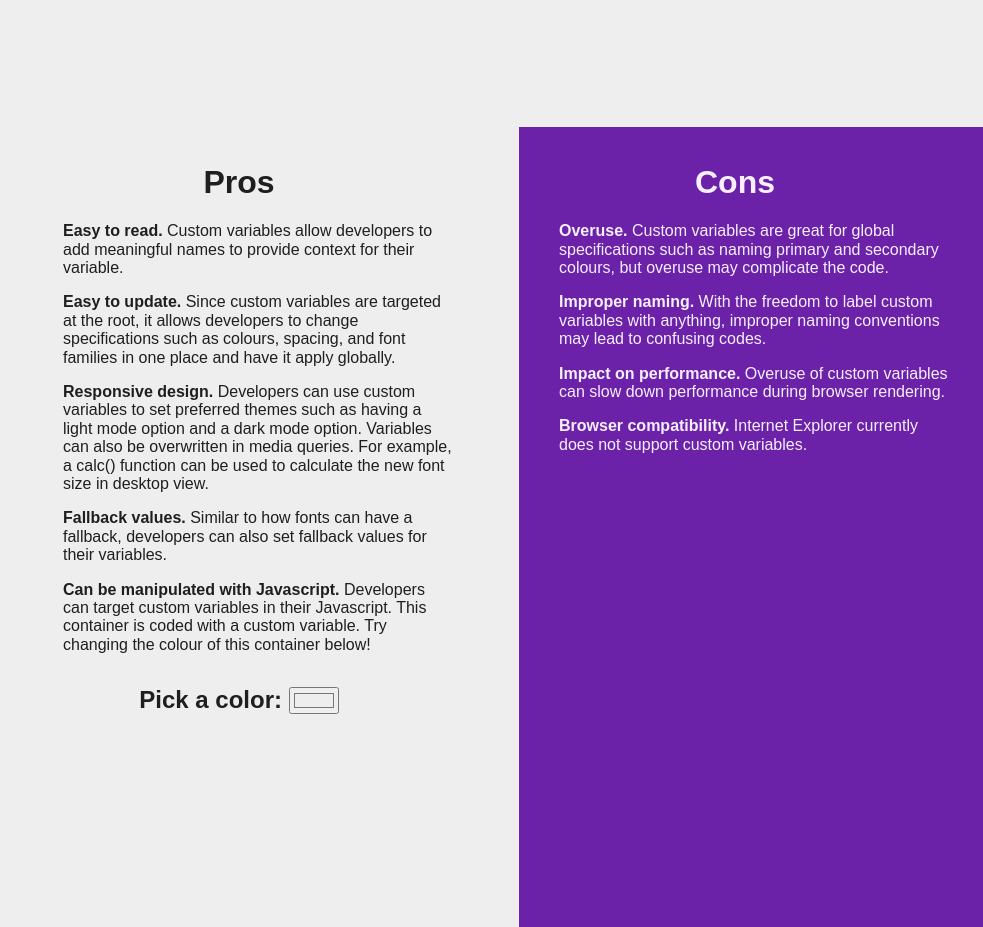
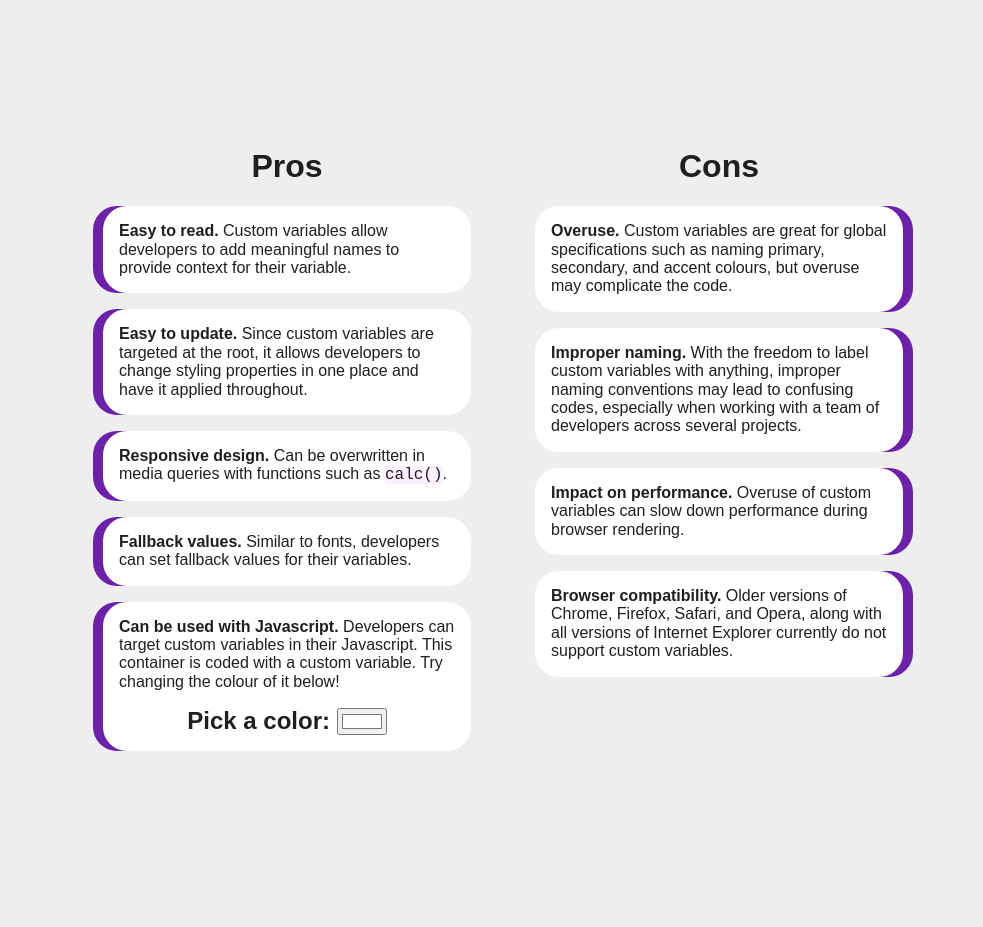
Before and after one commit to CloueM/Project1-G4, a plain HTML site: page index.html in a window 1280 px wide. Shown: the part 4980-5907 px from the top of the page, without its empty margins (297-1280 px from the left). Drawn offline with Linux system fonts and the light colour scheme.

Commit message:
redesign section with containers for each point

```diff
--- a/index.html
+++ b/index.html
@@ -166,27 +166,27 @@
         <section class="pros-cons" id="pros-cons">
             <article class="pros">
                 <h1>Pros</h1>
-                <ul>
-                    <li><strong>Easy to read.</strong> Custom variables allow developers to add meaningful names to provide context for their variable.</li>
-                    <li><strong>Easy to update.</strong> Since custom variables are targeted at the root, it allows developers to change specifications such as colours, spacing, and font families in one place and have it apply globally.</li>
-                    <li><strong>Responsive design.</strong> Developers can use custom variables to set preferred themes such as having a light mode option and a dark mode option. Variables can also be overwritten in media queries. For example, a <span>calc()</span> function can be used to calculate the new font size in desktop view.</li>
-                    <li><strong>Fallback values.</strong> Similar to how fonts can have a fallback, developers can also set fallback values for their variables.</li>
-                    <li><strong>Can be manipulated with Javascript.</strong> Developers can target custom variables in their Javascript. This container is coded with a custom variable. Try changing the colour of this container below!</li>
-                </ul>
-                <div class="change-me">
-                    <span>Pick a color:</span>
-                    <input id="color" type="color" value="#eeeeee">
+
+                <p class="pros-box"><strong>Easy to read.</strong> Custom variables allow developers to add meaningful names to provide context for their variable.</li></p>
+                <p class="pros-box"><strong>Easy to update.</strong> Since custom variables are targeted at the root, it allows developers to change styling properties in one place and have it applied throughout.</p>
+                <p class="pros-box"><strong>Responsive design.</strong> Can be overwritten in media queries with functions such as <code>calc()</code>.</p>
+                <p class="pros-box"><strong>Fallback values.</strong> Similar to fonts, developers can set fallback values for their variables.</p>
+                <div class="pros-box-change"><strong>Can be used with Javascript.</strong> Developers can target custom variables in their Javascript. This container is coded with a custom variable. Try changing the colour of it below!
+
+                    <div class="change-me">
+                        <span>Pick a color:</span>
+                        <input id="color" type="color" value="#ffffff">
+                    </div>
                 </div>
+
             </article>
 
             <article class="cons">
                 <h1>Cons</h1>
-                <ul>
-                    <li><strong>Overuse.</strong> Custom variables are great for global specifications such as naming primary and secondary colours, but overuse may complicate the code.</li>
-                    <li><strong>Improper naming.</strong> With the freedom to label custom variables with anything, improper naming conventions may lead to confusing codes.</li>
-                    <li><strong>Impact on performance.</strong> Overuse of custom variables can slow down performance during browser rendering.</li>
-                    <li><strong>Browser compatibility.</strong> Internet Explorer currently does not support custom variables.</li>
-                </ul>
+                <p class="cons-box"><strong>Overuse.</strong> Custom variables are great for global specifications such as naming primary, secondary, and accent colours, but overuse may complicate the code.</p>
+                <p class="cons-box"><strong>Improper naming.</strong> With the freedom to label custom variables with anything, improper naming conventions may lead to confusing codes, especially when working with a team of developers across several projects.</p>
+                <p class="cons-box"><strong>Impact on performance.</strong> Overuse of custom variables can slow down performance during browser rendering.</p>
+                <p class="cons-box"><strong>Browser compatibility.</strong> Older versions of Chrome, Firefox, Safari, and Opera, along with all versions of Internet Explorer currently do not support custom variables.</p>
             </article>
         </section>
 
--- a/scripts/script.js
+++ b/scripts/script.js
@@ -9,7 +9,7 @@ button.addEventListener('click', function(){
 
 // pick a color in pros vs cons section
 let color = document.getElementById('color');
-const bg = document.querySelector('.pros');
+const bg = document.querySelector('.pros-box-change');
 
 color.addEventListener('change', function(newColor){
     bg.style.setProperty('--changeMe', newColor.target.value);
--- a/styles/style.css
+++ b/styles/style.css
@@ -533,67 +533,61 @@ main > section {
 
 
 
-
-
-/* CLOUE'S SECTION */
-
-
-
-
-/* ANNA'S SECTION */
+/* PROS VS CONS SECTION */
 .pros,
 .cons {
-  margin: 2rem;
-  padding: 1rem 2rem 1rem 0rem;
-}
-
-.pros li,
-.cons li {
-  padding-bottom: 1rem;
-  display: block;
+  margin: 0 auto;
+  padding: 0 1rem;
+  max-width: 25rem;
 }
 
 .pros h1,
 .cons h1 {
   text-align: center;
+  font-size: var(--mobile-h1);
 }
 
-.pros {
-  --changeMe: #eeeeee;
+.pros-box,
+.pros-box-change,
+.cons-box {
+  background-color: var(--light-secondary);
+  padding: 1rem;
+  border-radius: 1.5rem;
+}
+
+.pros-box,
+.pros-box-change {
+  box-shadow: -10px 0px var(--primary-accent);
+}
+
+.pros-box code {
+  background-color: var(--secondary-accent);
+}
+
+.pros-box-change {
+  --changeMe: #ffffff; /* do not change this */
   background-color: var(--changeMe);
   color: #1f1f1f;
 }
 
-.pros h1 {
-  color: #1f1f1f;
-}
-
-.cons,
-.cons h1 {
-  background-color: #6b21a8;
-  color: #f8f0ff;
-}
-
 .change-me {
+  padding-top: 1rem;
   text-align: center;
   font-size: 1.5rem;
   font-weight: 700;
 }
 
+.cons-box {
+  box-shadow: 10px 0px var(--primary-accent);
+}
 
-/* CREDIT SECTION */
-
-
-
-
-/* MEDIA QUERY */
 @media (min-width: 68em) {
 
-  /* ANNA'S SECTION */
   .pros-cons {
     display: flex;
     justify-content: center;
     gap: 2rem;
+    padding: 0 1rem;
   }
 
   .pros,
```
